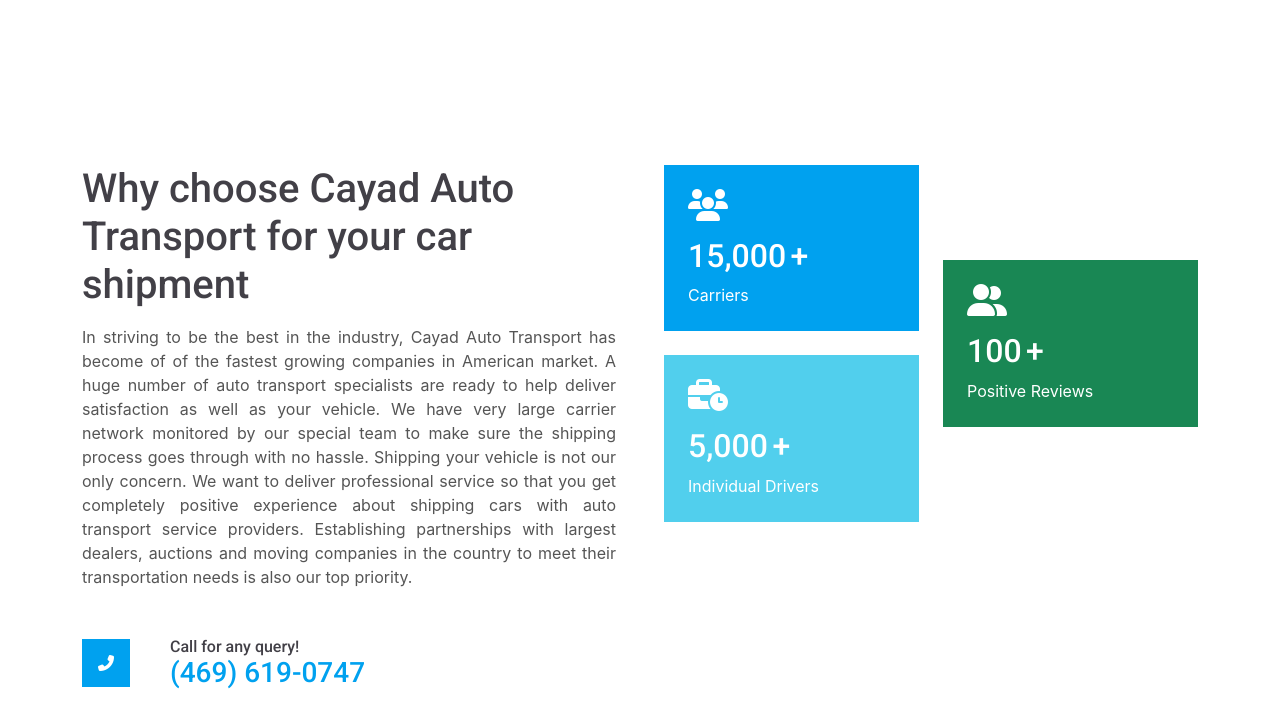
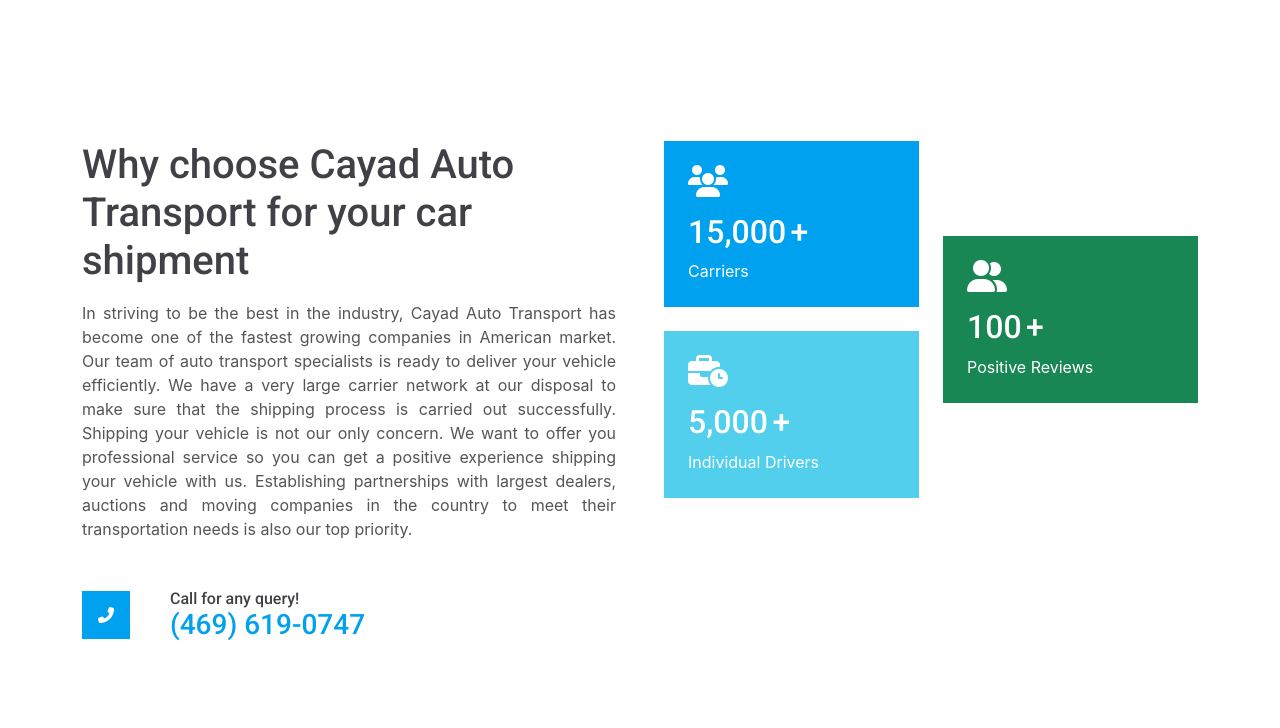
Before and after one commit to AD-Gomez/AD-Gomez.github.ioprueba, a website: page how-auto-transport-works/index.html in a window 1280 px wide. Shown: the part 2545-3273 px from the top of the page. Drawn offline with nearby package versions, Linux system fonts and the light colour scheme; a script that the page names is missing; a web font is replaced by a local one.

Commit message:
gramatica liz

```diff
--- a/how-auto-transport-works/index.html
+++ b/how-auto-transport-works/index.html
@@ -309,7 +309,7 @@
                                     <a id="Get A Quote - Desktop - In Content" href="/quote/index.html" class="text-link in-text button-hover-effect is-normal is-underline">
                                         <span class="button-text">Click—or tap—here for an instant online quote</span>
                                     </a>
-                                    in seconds (we’re talking finger-snapping fast!), or call or start a chat with one of our advisors. Then go ahead and compare our prices and services (we know you want to!)—we’re sure you’ll find our prices are very competitive.
+                                    in seconds (we’re talking finger-snapping fast!). Call or chat online with one of our advisors. After that, go ahead and compare with competition, we know you want to!
                                 </p>
                                 <p class="item-hidden item-hidden-desktop-only text-body part-text is-gray with-mb-16" style="text-align: justify;">
                                     Once you’re ready to book us (like thousands of others have), simply click the link in your email or on page quote, start a chat with us, or call <a href="tel:+(469) 619-0747" class="text-link in-text is-underline js-replace-phone-link tg-click-to-call">(469) 619-0747</a>
@@ -406,8 +406,8 @@
                 <div class="row g-5">
                     <div class="col-lg-6 wow fadeInUp" data-wow-delay="0.1s">
                         <h1 class="mb-3">Why choose Cayad Auto Transport for your car shipment</h1>
-                        <p class="mb-5" style="text-align: justify;">In striving to be the best in the industry, Cayad Auto Transport has become of of the fastest growing companies in American market. A huge number of auto transport specialists are ready to help deliver satisfaction as well as your vehicle. We have very large carrier network monitored by our special team to make sure the shipping process goes through with no hassle.
-                                Shipping your vehicle is not our only concern. We want to deliver professional service so that you get completely positive experience about shipping cars with auto transport service providers.
+                        <p class="mb-5" style="text-align: justify;">In striving to be the best in the industry, Cayad Auto Transport has become one of the fastest growing companies in American market. Our team of auto transport specialists is ready to deliver your vehicle efficiently. We have a very large carrier network at our disposal to make sure that the shipping process is carried out successfully.
+                                Shipping your vehicle is not our only concern. We want to offer you  professional service so you can get a positive experience shipping your vehicle with us.
                                 Establishing partnerships with largest dealers, auctions and moving companies in the country to meet their transportation needs is also our top priority.</p>
                         <div class="d-flex align-items-center">
                             <i class="fa fa-phone-alt me-3 flex-shrink-0 bg-primary p-3 text-white"></i>
```
